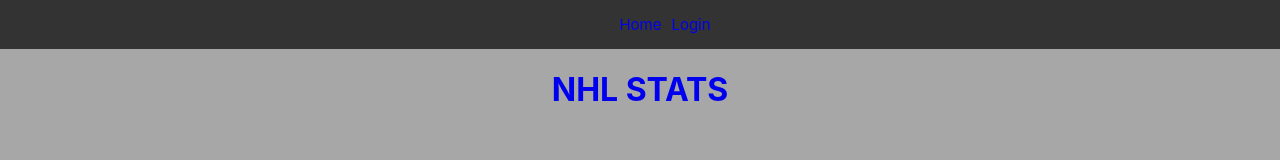
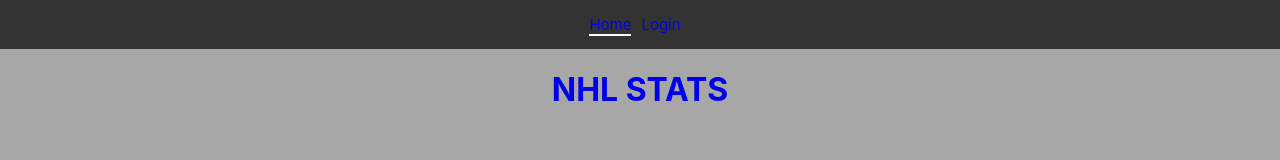
Before and after one commit to Nevahen/nhlstats-react, a React (Create React App) app: page / in a window 1280 px wide. Shown: the top 160 px of the page. Built offline with nearby package versions, Linux system fonts and the light colour scheme.

Commit message:
activeLinks

```diff
--- a/src/App.css
+++ b/src/App.css
@@ -45,13 +45,18 @@
 }
 
 ul {
+  padding: 0;
   list-style: none;
   display: flex;
   font-size: 15px;
 }
 
 li {
-  margin-left: 10px;
+  margin-right: 10px;
+}
+
+.nav-active {
+  border-bottom: 2px solid white;
 }
 
 .text-warning {
--- a/src/components/NavBar.tsx
+++ b/src/components/NavBar.tsx
@@ -1,15 +1,15 @@
 import { connect } from 'react-redux';
 import React from 'react';
-import { Link } from 'react-router-dom';
+import { NavLink } from 'react-router-dom';
 
 const guestLinks = [
-  { title: 'Home', to: '/' },
-  { title: 'Login', to: '/login' }
+  { title: 'Home', to: '/', exact: true },
+  { title: 'Login', to: '/login', exact: false }
 ]
 
 const userLinks = [
-  { title: 'Home', to: '/' },
-  { title: 'Matches', to: '/matches' }
+  { title: 'Home', to: '/', exact: true },
+  { title: 'Matches', to: '/matches', exact: false }
 ]
 
 interface INavBarProps {
@@ -24,10 +24,10 @@
     { props.loggedIn
 
       ? userLinks.map(value => (
-         <li key={value.to} ><Link to={value.to}>{value.title}</Link></li>
+         <li key={value.to} ><NavLink exact={value.exact} activeClassName="nav-active" to={value.to}>{value.title}</NavLink></li>
       ))
       : guestLinks.map(value => (
-          <li key={value.to} ><Link to={value.to}>{value.title}</Link></li>
+          <li key={value.to} ><NavLink exact={value.exact} activeClassName="nav-active" to={value.to}>{value.title}</NavLink></li>
         ))
       }
 
```
